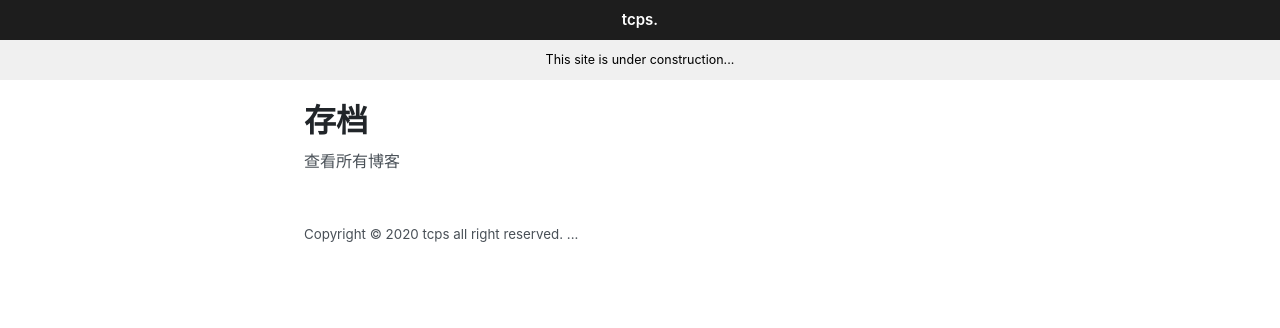
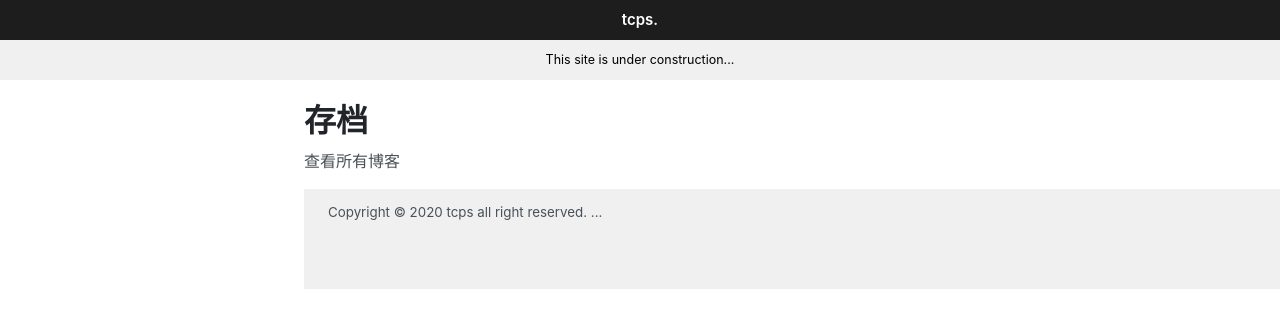
Before and after one commit to ttcps/ttcps.github.io, a Jekyll site: the page built from archive.md, in a window 1280 px wide. Shown: the top 328 px of the page. Built offline with Jekyll 4.4.1, drawn with Linux system fonts in a browser that asks for light colours.

Commit message:
Update default.html

```diff
--- a/_layouts/default.html
+++ b/_layouts/default.html
@@ -11,9 +11,10 @@
         {{ content }}
       </main>
 
-      <footer class="footer">
+    <div style="padding-top: 10px;padding-bottom: 50px;padding-left: var(--spacer-2);padding-right: var(--spacer-2);margin-left: auto;margin-right: auto;background-color: #f0f0f0;position:absolute;width: 100%;height: 100px;">
+    <footer class="footer" style="margin: 0px">
         <small>
-          Copyright &copy; <time datetime="{{ site.time | date_to_xmlschema }}">{{ site.time | date: '%Y' }}</time> tcps all right reserved.
+          Copyright © <time datetime="2020-12-03T23:11:46+08:00">2020</time> tcps all right reserved.
         </small>
         <small>
           <a href="javascript:location.reload();" style="text-decoration: none; color: #495057">{{ site.github.build_revision | truncate: 7, "" }}</a><a href="/info" style="text-decoration: none; color: #495057">...</a>
```
